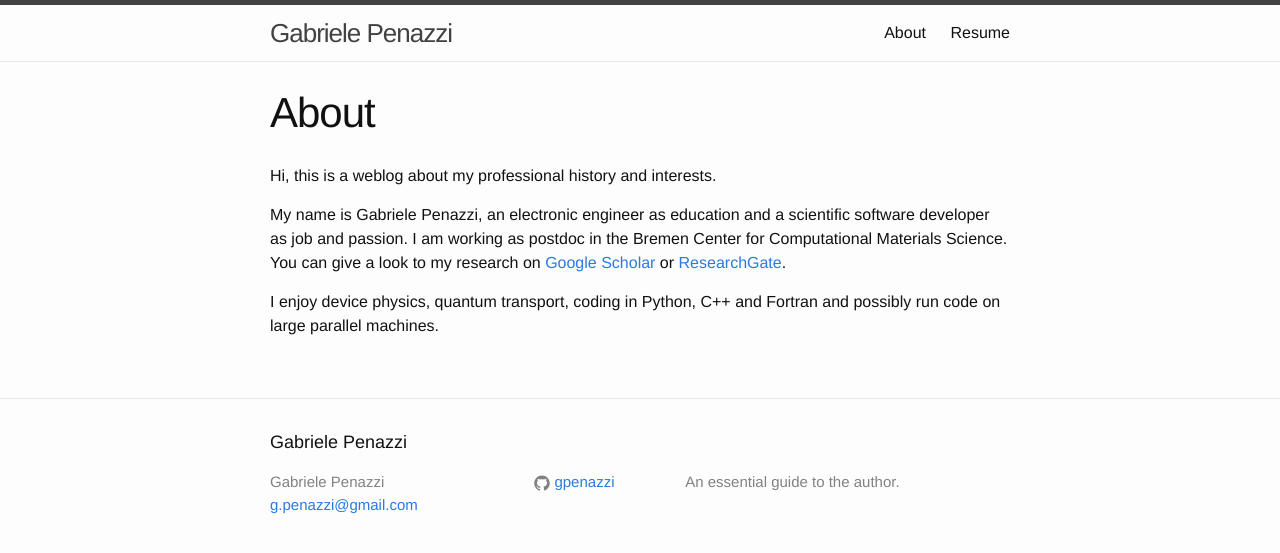
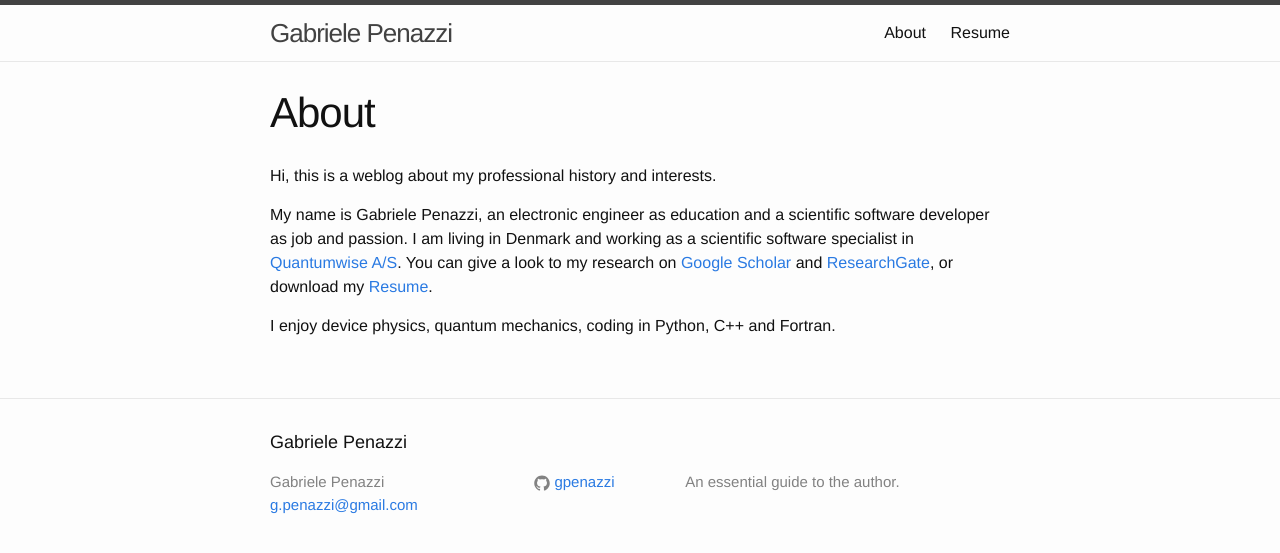
Before and after one commit to gpenazzi/gpenazzi.github.io, a Jekyll site: the page built from about.md, in a window 1280 px wide. Shown: the top 553 px of the page. Built offline with Jekyll 4.4.1, drawn with Linux system fonts in a browser that asks for light colours.

Commit message:
Updated with new job position

```diff
--- a/about.md
+++ b/about.md
@@ -8,10 +8,11 @@ Hi, this is a weblog about my professional history and interests.
 
 My name is Gabriele Penazzi, an electronic engineer as education
 and a scientific software developer as job and passion.
-I am working as postdoc in the Bremen Center for Computational Materials
-Science. You can give a look to my research on
+I am living in Denmark and working as a scientific software specialist
+in [Quantumwise A/S](<http://www.quantumwise.com>).
+ You can give a look to my research on
 [Google Scholar](http://scholar.google.de/citations?hl=de&user=4CCZ3ecAAAAJ)
-or [ResearchGate](https://www.researchgate.net/profile/Gabriele_Penazzi2/).
+and [ResearchGate](https://www.researchgate.net/profile/Gabriele_Penazzi2/), or
+download my [Resume]({{ site.github.url }}/resume/).
 
-I enjoy device physics, quantum transport, coding in Python, C++ and Fortran
-and possibly run code on large parallel machines.
+I enjoy device physics, quantum mechanics, coding in Python, C++ and Fortran.
```
